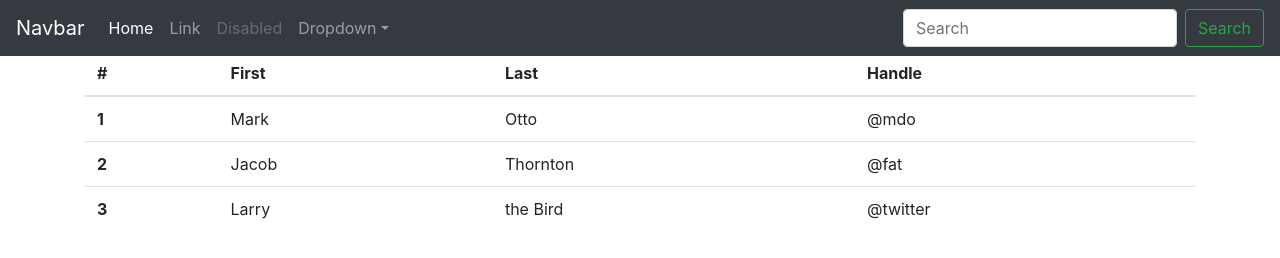
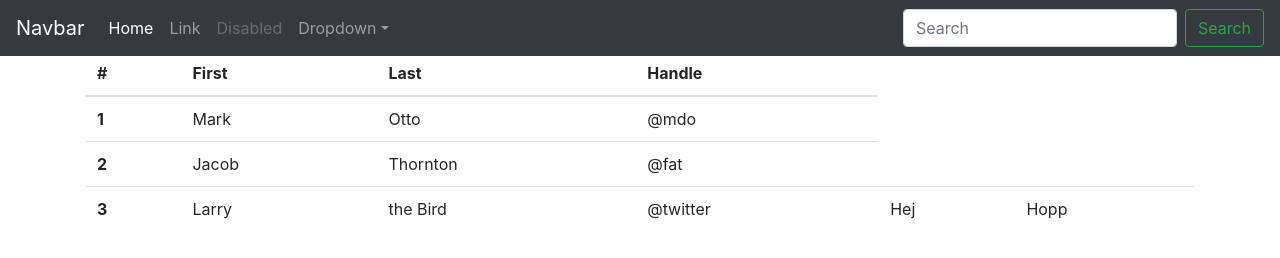
Before and after one commit to OndiSkogen/LabbJQuery, a website built with webpack: page wwwroot/index.html in a window 1280 px wide. Built offline with nearby package versions, Linux system fonts and the light colour scheme.

Commit message:
added tds

```diff
--- a/wwwroot/index.html
+++ b/wwwroot/index.html
@@ -72,6 +72,8 @@
                     <td>Larry</td>
                     <td>the Bird</td>
                     <td>@twitter</td>
+                    <td>Hej</td>
+                    <td>Hopp</td>
                 </tr>
             </tbody>
         </table>
```
